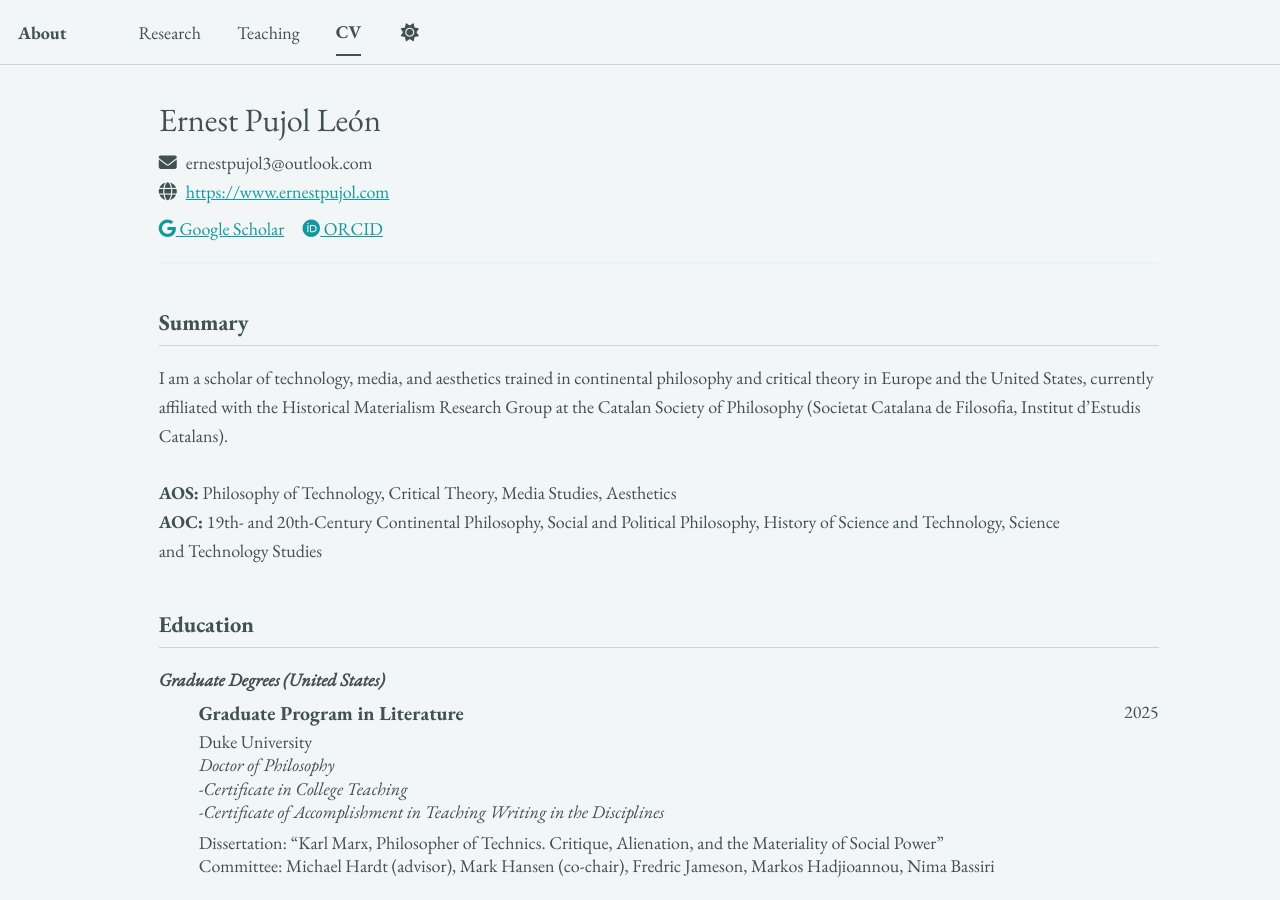
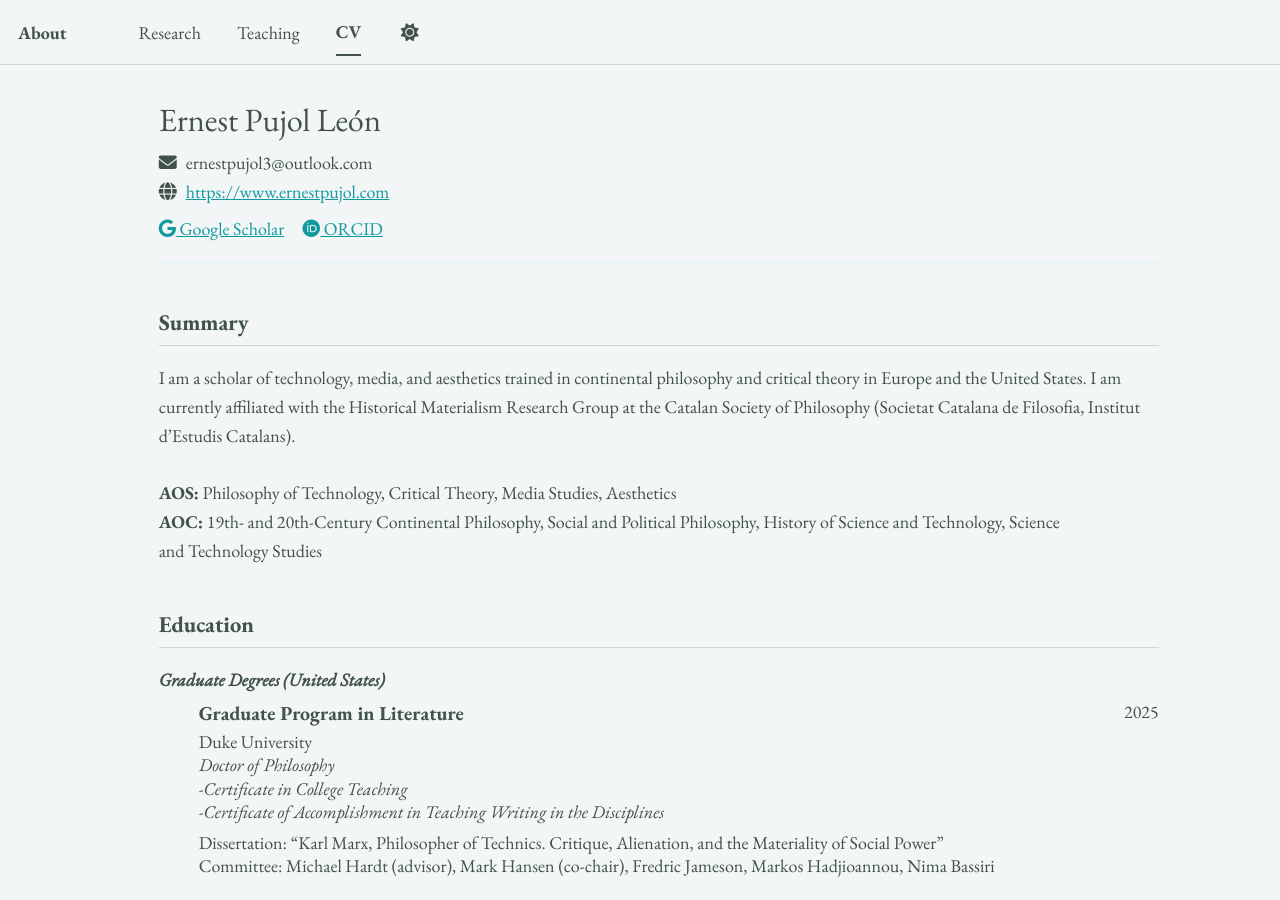
Before and after one commit to epujol90/epujol90.github.io, a Jekyll site: the page built from _pages/cv-json.md, in a window 1280 px wide and 900 px high. Built offline with Jekyll 4.4.1, drawn with Linux system fonts in a browser that asks for light colours; a script bundle is joined from its source files by our own code; library files that are not in the unit come from our copies.

```diff
--- a/_data/cv.json
+++ b/_data/cv.json
@@ -4,7 +4,7 @@
     "email": "ernestpujol3@outlook.com",
     "phone": "",
     "website": "https://www.ernestpujol.com",
-    "summary": "I am a scholar of technology, media, and aesthetics trained in continental philosophy and critical theory in Europe and the United States, currently affiliated with the Historical Materialism Research Group at the Catalan Society of Philosophy (Societat Catalana de Filosofia, Institut d’Estudis Catalans).<br><br><strong>AOS:</strong> Philosophy of Technology, Critical Theory, Media Studies, Aesthetics<br><strong>AOC:</strong> 19th- and&nbsp;20th-Century Continental Philosophy, Social and Political Philosophy, History of Science and&nbsp;Technology, Science and&nbsp;Technology Studies",
+    "summary": "I am a scholar of technology, media, and aesthetics trained in continental philosophy and critical theory in Europe and the United States. I am currently affiliated with the Historical Materialism Research Group at the Catalan Society of Philosophy (Societat Catalana de Filosofia, Institut d’Estudis Catalans).<br><br><strong>AOS:</strong> Philosophy of Technology, Critical Theory, Media Studies, Aesthetics<br><strong>AOC:</strong> 19th- and&nbsp;20th-Century Continental Philosophy, Social and Political Philosophy, History of Science and&nbsp;Technology, Science and&nbsp;Technology Studies",
     "location": {
       "address": "",
       "postalCode": "",
```
